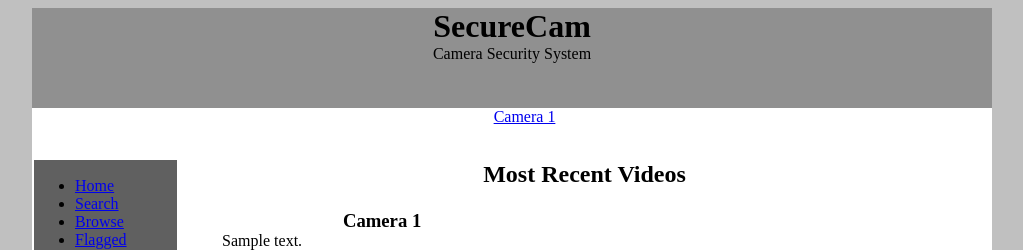
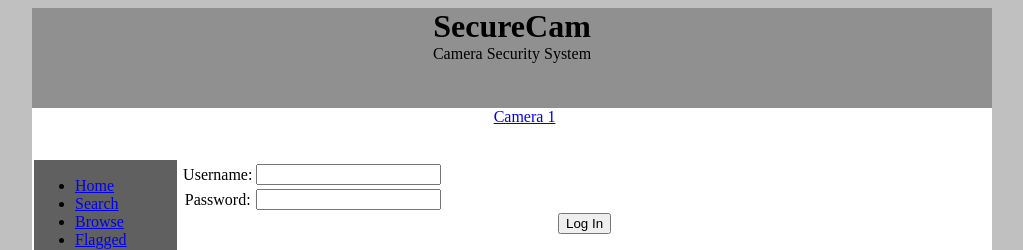
Before and after one commit to tylo42/SecureCam, a PHP site: page / in a window 1280 px wide. Shown: the top 250 px of the page, without its empty margins (128-1151 px from the left). Run offline with PHP 8.4, Linux system fonts and the light colour scheme; tables that the repository leaves empty hold one stand-in row (values such as "Sample post").

Commit message:
Add login page

```diff
--- a/display.php
+++ b/display.php
@@ -267,3 +267,20 @@ class manage_display extends display {
       return $string;
    }
 } // end class manage_display
+
+class login_display extends display {
+
+   public function __construct() {
+   }
+
+   public function __toString() {
+      $string  = "<form method='POST' action='index.php'>";
+      $string .= "<table>";
+      $string .= "<tr><td>Username:</td><td><input type='text' name='username'</td></tr>";
+      $string .= "<tr><td>Password:</td><td><input type='password' name='password'</td></tr>";
+      $string .= "</table>";
+      $string .= "<input type='submit' value='Log In'>";
+      $string .= "</form>";
+      return $string;
+   }
+} // end class login
--- a/page_factory.php
+++ b/page_factory.php
@@ -39,14 +39,39 @@ function last_year() {
    return $last_year;
 }
 
+function valid_user($username, $password) {
+   if($username == "Tylo42" && $password == "lame") {
+      return true;
+   } else {
+      return false;
+   }
+}
 
+function logged_in() {
+   $secret_word = "jt+*=i>b&woq~;TC/:<60917v]B:xmT7)gWljcr->j.r$%nr#/X{BQi{,~xO[yI";
+   if(isset($_COOKIE['login'])) {
+      list($username,$hash) = explode(',',$_COOKIE['login']);
+      if(md5($username.$secret_word) != $hash) { // invalid cookie
+         return false;
+      }
+   } else if(isset($_POST['username']) && valid_user($_POST['username'], $_POST['password'])) { // login attempt
+      setcookie('login', $_POST['username'].','.md5($_POST['username'].$secret_word), time()+60*60*4); // set 4 hour cookie
+   } else { // first time visitor
+      return false;
+   }
+   return true;
+}
 
 function page_factory($page_name, $page_num) {
    $sc_database = securecam_database::singleton();
 
+   if(!logged_in()) {
+      return new page(new login_display(), "Login");
+   }
+
    // reset the session if the previous page is not the same as the current page
    if(isset($_SESSION['previous_page']) && $_SESSION['previous_page'] != $page_name) {
-         session_destroy();
+      session_destroy();
    }
    $_SESSION['previous_page'] = $page_name;
 
```
